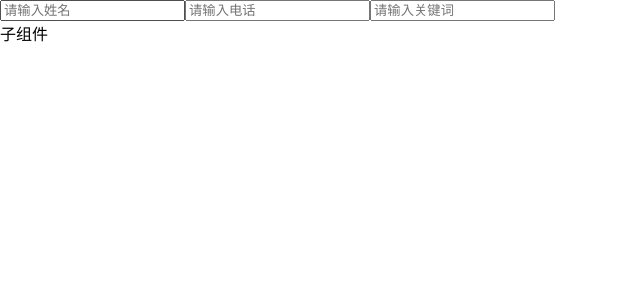
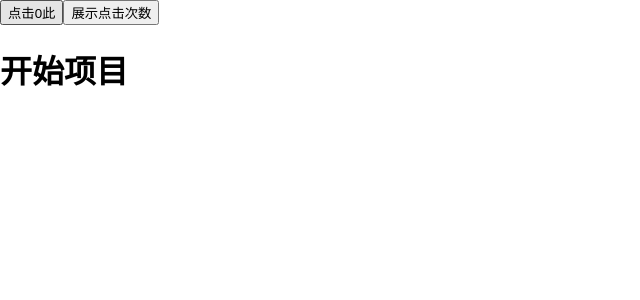
Before and after one commit to dongyuanwai/note-react-frontend, a React (Vite) app: page / in a window 1280 px wide. Shown: the top 300 px of the page, without its empty margins (0-640 px from the left). Built offline with nearby package versions, Linux system fonts and the light colour scheme.

Commit message:
feat: 接下来开始进入正题

```diff
--- a/src/App.jsx
+++ b/src/App.jsx
@@ -1,27 +1,17 @@
 import React, { useEffect, useState, useMemo } from 'react'
 
-function Child({data}){
-  useEffect(()=>{
-    console.log("查询条件",data)
-  },[data])
-  return <div>子组件</div>
-}
-
 function App() {
-  const [name,setName] = useState("")
-  const [phone,setPhone] = useState("")
-  const [kw,setKw] = useState("")
-
-  const data = useMemo(()=>({
-    name,
-    phone
-  }),[name,phone])
+  const [count,setCount] = useState(0)
+  const handleClick = ()=>{
+    setTimeout(()=>{
+      console.log("这是count的值"+count)
+    },3000)
+  }
   return (
     <div className="App">
-      <input onChange={(e) => setName(e.target.value)} type="text" placeholder='请输入姓名' />
-      <input onChange={(e) => setPhone(e.target.value)} type="text" placeholder='请输入电话' />
-      <input onChange={(e) => setKw(e.target.value)} type="text" placeholder='请输入关键词' />
-      <Child data={data}></Child>
+      <button onClick={()=>setCount(count+1)}>点击{count}此</button>
+      <button onClick={handleClick}>展示点击次数</button>
+      <h1>开始项目</h1>
     </div>
   )
 }
```
